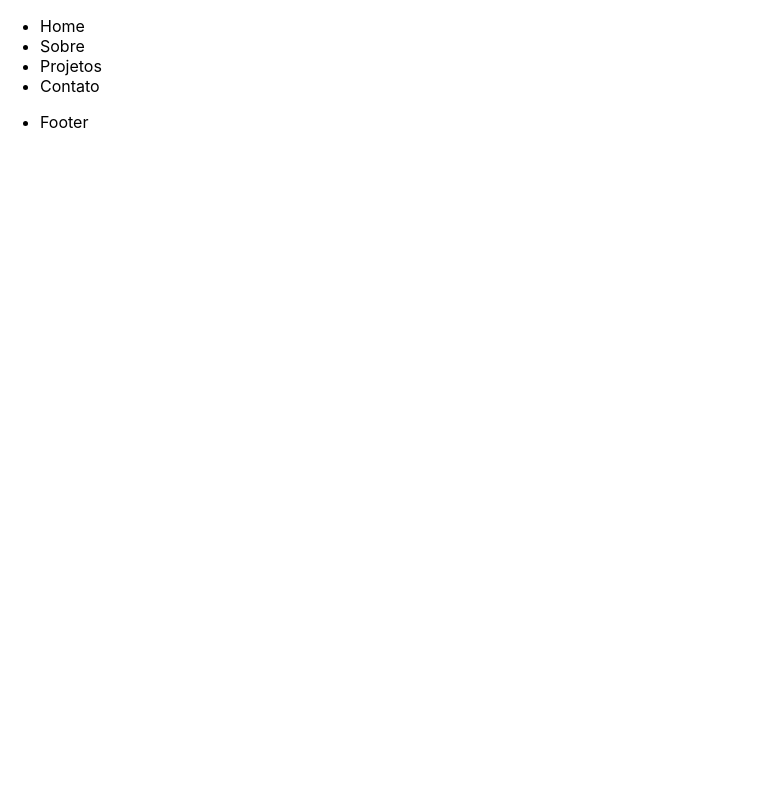
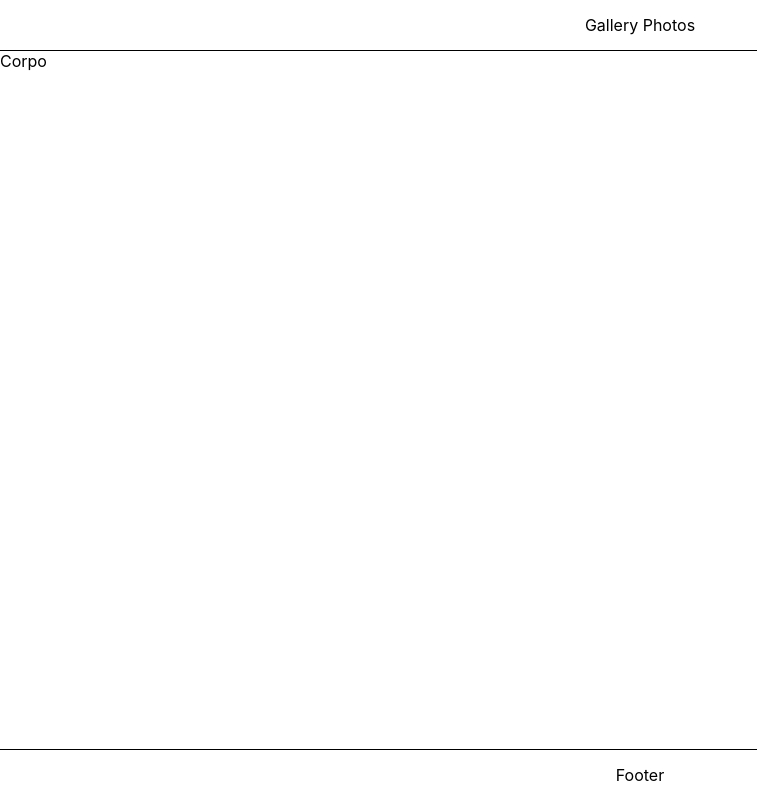
Before and after one commit to silastj/galeryPhoto, a React (Create React App) app: page / in a window 1280 px wide. Shown: the whole page, without its empty margins (0-757 px from the left). Built offline with nearby package versions, Linux system fonts and the light colour scheme.

Commit message:
add strutucring page

```diff
--- a/src/App.css
+++ b/src/App.css
@@ -5,6 +5,12 @@
 .App-logo {
   height: 40vmin;
   pointer-events: none;
+}
+
+*{
+  list-style: none;
+  padding: 0;
+  margin: 0;
 }
 
 @media (prefers-reduced-motion: no-preference) {
--- a/src/App.tsx
+++ b/src/App.tsx
@@ -2,12 +2,13 @@ import React from 'react';
 import './App.css';
 import Footer from './components/Footer';
 import Header from './components/Header';
+import Home from './components/Home';
 
 function App() {
   return (
     <>
       <Header />
-
+        <Home/>
       <Footer />
     </>
   );
--- a/src/components/Footer/styles.ts
+++ b/src/components/Footer/styles.ts
@@ -2,4 +2,13 @@ import styled from "styled-components";
 
 
 export const Footer = styled.footer`
+  display:flex;
+  position:absolute;
+  bottom:0;
+  left:0;
+  right:0;
+  align-items:center;
+  justify-content:center;
+  height:50px;
+  border-top:1px solid;
 `;
--- a/src/components/Header/index.tsx
+++ b/src/components/Header/index.tsx
@@ -5,10 +5,7 @@ const Header = () => {
     <C.Header>
       <nav>
         <ul>
-          <li>Home</li>
-          <li>Sobre</li>
-          <li>Projetos</li>
-          <li>Contato</li>
+          <li>Gallery Photos</li>
         </ul>
       </nav>
     </C.Header>
--- a/src/components/Header/styles.ts
+++ b/src/components/Header/styles.ts
@@ -2,5 +2,9 @@ import styled from "styled-components";
 
 
 export const Header = styled.header`
-
+  display:flex;
+  align-items:center;
+  justify-content:center;
+  height:50px;
+  border-bottom:1px solid;
 `;
--- /dev/null
+++ b/src/components/Home/index.tsx
@@ -0,0 +1,12 @@
+import { getEffectiveConstraintOfTypeParameter } from 'typescript'
+import * as C from './styles'
+
+const Home = () => {
+  return (
+    <C.Container>
+      <p>Corpo</p>
+    </C.Container>
+  )
+}
+
+export default Home;
--- /dev/null
+++ b/src/components/Home/styles.ts
@@ -0,0 +1,5 @@
+import styled from "styled-components";
+
+export const Container = styled.div`
+
+`;
```
Also changed, not shown: 1 other file (tests, documents, lock files or other folders).
